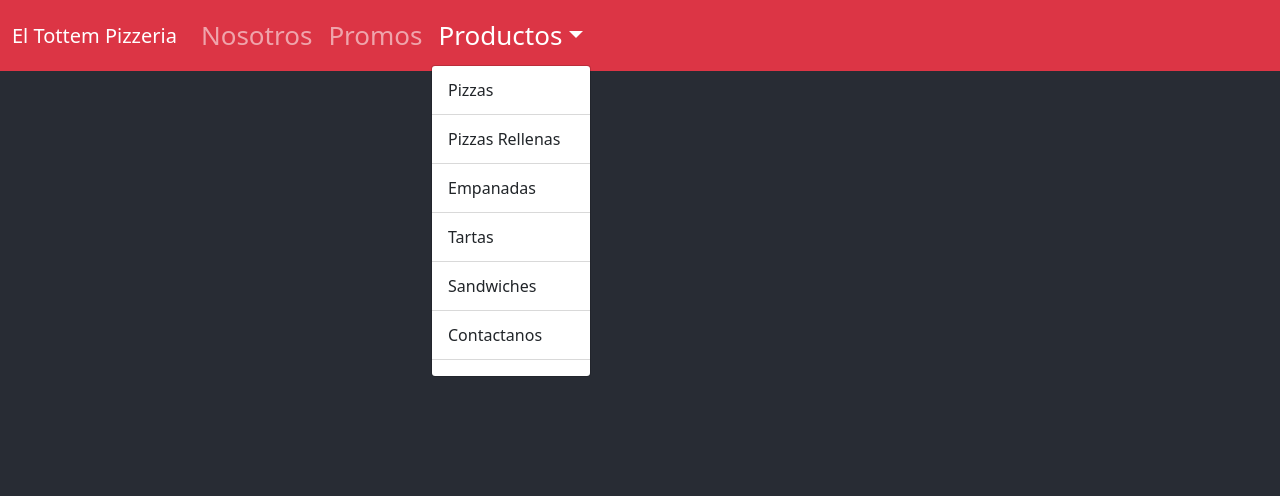
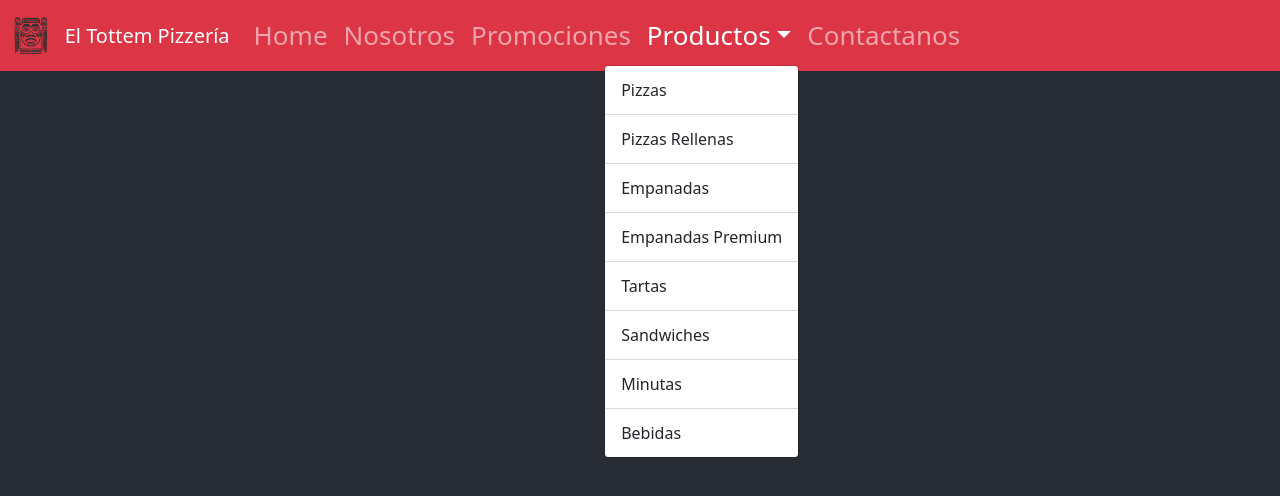
Before and after one commit to solnoguera/eltottem-ecommerce-soln, a React (Create React App) app: page / in a window 1280 px wide. Both pictures are taken after a click on the link "Productos". Shown: the top 496 px of the page. Built offline with nearby package versions, Linux system fonts and the light colour scheme.

Commit message:
Logo y mas opciones al menu

```diff
--- a/src/components/NavBar.jsx
+++ b/src/components/NavBar.jsx
@@ -12,18 +12,21 @@ import {
     DropdownMenu,
     DropdownItem
 } from 'reactstrap'
+import logo from '../assets/eltottemlogo.png'
 
 export default function NavBar (){
     return (
         <div>
+
         <Navbar
             color="danger"
             dark
             expand="md"
             light
         >
+            <img src={logo} alt="logo" width="3%" height="5%" style={{ marginRight:15 }} />
             <NavbarBrand href="/">
-            El Tottem Pizzeria
+              El Tottem Pizzería
             </NavbarBrand>
             <NavbarToggler/>
             <Collapse navbar>
@@ -32,6 +35,12 @@ export default function NavBar (){
                 navbar
             >
                 <NavItem>
+                    <NavLink href="/">
+                        Home
+                    </NavLink>
+                </NavItem>
+
+                <NavItem>
                     <NavLink href="/about">
                         Nosotros
                     </NavLink>
@@ -39,7 +48,7 @@ export default function NavBar (){
 
                 <NavItem>
                     <NavLink href="/promos">
-                        Promos
+                        Promociones
                     </NavLink>
                 </NavItem>
 
@@ -54,14 +63,22 @@ export default function NavBar (){
                     <DropdownItem divider />
                     <DropdownItem> Empanadas </DropdownItem>
                     <DropdownItem divider />
+                    <DropdownItem> Empanadas Premium</DropdownItem>
+                    <DropdownItem divider />
                     <DropdownItem> Tartas </DropdownItem>
                     <DropdownItem divider />
                     <DropdownItem> Sandwiches </DropdownItem>
                     <DropdownItem divider />
-                    <DropdownItem> Contactanos </DropdownItem>
+                    <DropdownItem> Minutas </DropdownItem>
                     <DropdownItem divider />
+                    <DropdownItem> Bebidas </DropdownItem>
                 </DropdownMenu>
                 </UncontrolledDropdown>
+                <NavItem>
+                    <NavLink href="/contacto">
+                        Contactanos
+                    </NavLink>
+                </NavItem>
             </Nav>
             </Collapse>
         </Navbar>
```
Also changed, not shown: src/assets/eltottemlogo.png (added).
